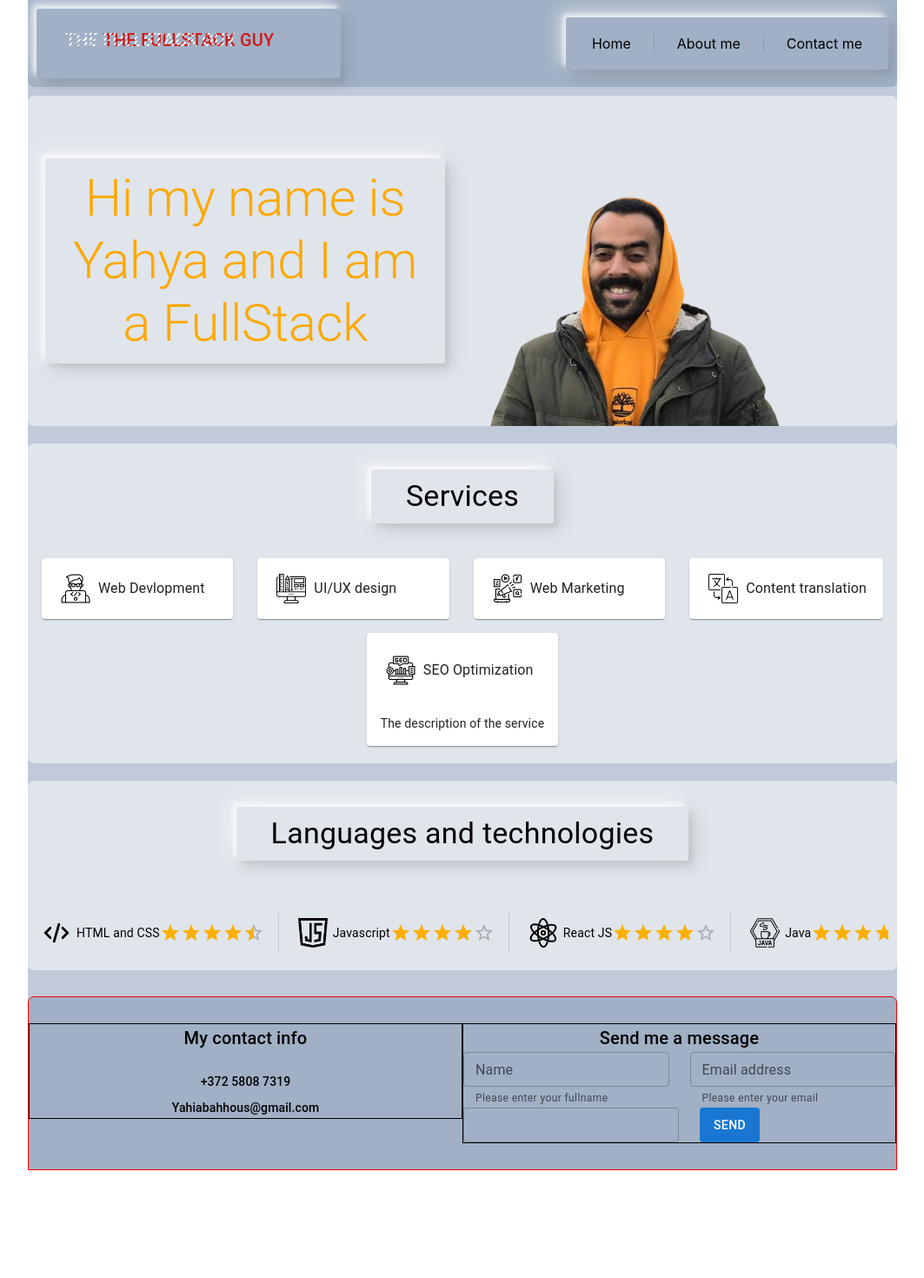
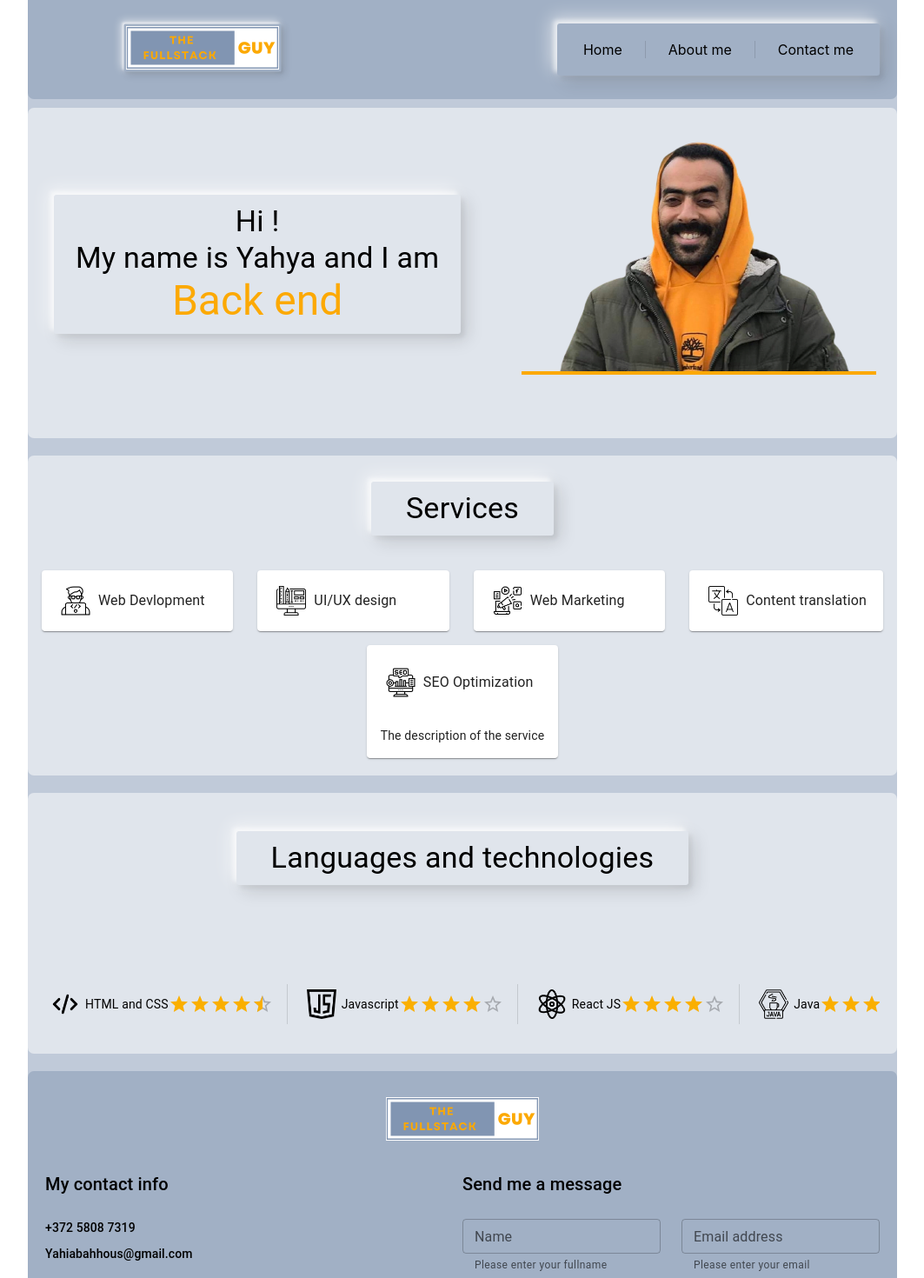
Before and after one commit to B-Yahia/prtfl, a React (Create React App) app: page / in a window 1280 px wide. Shown: the top 1470 px of the page at 87% size, without its empty margins (108-1171 px from the left). Before the commit the page ends 1346 px from the top, so only its background shows below. Built offline with nearby package versions, Linux system fonts and the light colour scheme.

Commit message:
fix responsive issues and add some animation in the hero section

```diff
--- a/src/App.css
+++ b/src/App.css
@@ -5,12 +5,15 @@
 }
 
 *::-webkit-scrollbar-track {
-  box-shadow: inset 0 0 6px rgba(0, 0, 0, 0.3);
+  box-shadow: inset 0 0 6px whitesmoke;
+  background-color: white;
 }
 
 *::-webkit-scrollbar-thumb {
-  background-color: darkgrey;
-  outline: 1px solid slategrey;
+  background-color: #e0e5ec;
+  outline: 1px solid #fca903;
+  box-shadow: inset 0 0 1px rgba(0, 0, 0, 0.3);
+  border-radius: 5px;
 }
 .App {
   text-align: center;
--- a/src/Components/Footer/Footer.css
+++ b/src/Components/Footer/Footer.css
@@ -3,16 +3,42 @@
     min-height: 150px;
     padding: 30px 0;
     height: auto;
-    margin: 30px 0 0;
+    margin: 20px 0 0;
+    padding: 0 20px 20px 20px;
     border-top-left-radius: 7px;
     border-top-right-radius: 7px;
     width: 100%;
 
 }
-.nano{
-    border: 1px solid;
+.logo-1{
+
+    max-width: 300px;
+    min-height: 50px;
+    padding:  5px 10px;
+    height: auto;
+    font-family: 'Muli', sans-serif;
+    scale: 0.5;
+
+
+
+}
+.footer-item{
     width: 100%;
+
+}
+.footer-logo{
+    width: 100%;
+}
+/* .nano{
+    border: 1px solid green;
+
 }
 .nano1{
     border: 1px solid red;
+    padding: 20px;
+    width: fit-content;
+    justify-content: center;
 }
+.nano2{
+    border: 1px solid blue;
+} */
--- a/src/Components/Footer/Footer.js
+++ b/src/Components/Footer/Footer.js
@@ -1,4 +1,5 @@
 import { Button, Grid, Stack, TextField, Typography } from "@mui/material";
+import logoPrtfl from "../../Images/Logo1.png"
 import "./Footer.css"
 import "../Neumo.css"
 
@@ -6,26 +7,29 @@ function Footer(){
     return(
         <div>
             <Grid container direction={{ xs:"column" ,md:"row" }}
-            justifyContent="center"
+            justifyContent={{ xs:"center" , md : "space-between"}}
             alignItems="flex-start"
-            className="footer-section nano1">
-                <Grid item className="nano" xs={12} md={6}>
-                    <Stack direction="column" spacing={3} justifyContent="flex-end">
-                        <Typography variant="h6">My contact info</Typography>
-                        <Stack direction="column" spacing={1}>
+            className="footer-section">
+                <Grid item xs={12} className="footer-logo">
+                <img src={logoPrtfl} className="logo-1 "/>
+                </Grid>
+                <Grid item  xs={12} md={6} className="footer-item">
+                    <Stack direction="column" spacing={3} justifyContent="flex-end" alignItems="flex-start"  >
+                        <Typography variant="h6" >My contact info</Typography>
+                        <Stack direction="column" spacing={1} justifyContent="center" alignItems="flex-start">
                             <Typography variant="subtitle2">+372 5808 7319</Typography>
                             <Typography variant="subtitle2">Yahiabahhous@gmail.com</Typography>
                         </Stack>
                     </Stack>
                 </Grid>
-                <Grid item className="nano" xs={12} md={6}>
-                    <Stack direction="column"  justifyContent="flex-start">
+                <Grid item  xs={12} md={6} className="footer-item">
+                    <Stack direction="column"  spacing={3} justifyContent="center" alignItems="flex-start" >
                         <Typography variant="h6">Send me a message </Typography>
-                        <Stack direction={{ xs:"column" ,sm:"row" }} spacing={3}>
+                        <Stack direction={{ xs:"column" ,sm:"row" }} spacing={3} justifyContent="flex-start" alignItems="flex-start">
                             <TextField size="small" id="outlined-basic" label="Name" variant="outlined" helperText="Please enter your fullname"/>
                             <TextField size="small" id="outlined-basic" label="Email address" variant="outlined" helperText="Please enter your email"/>
                         </Stack>
-                        <Stack direction={{ xs:"column" ,sm:"row" }} spacing={3}>
+                        <Stack direction={{ xs:"column" ,sm:"row" }} spacing={3} justifyContent="flex-start" alignItems="flex-start">
                             <TextField size="small" id="outlined-multiline-static" />
                             <Button variant="contained" disableElevation>Send</Button>
                         </Stack>
--- a/src/Components/HeroSection/HeroSection.css
+++ b/src/Components/HeroSection/HeroSection.css
@@ -4,24 +4,29 @@
     height: auto;
     margin: 10px 0;
     border-radius: 7px;
+    padding: 0 20px;
 
 }
 .hero-text{
-    margin: 10px 20px 30px 40px;
-    padding: 20px;
+    margin: 10px 20px ;
+    padding: 10px;
     align-self: center;
     min-height: 200px;
+}
+.txt-hero{
+    max-width: 100%;
+}
+.txt-hero-1{
     color: #fca903;
+    max-width: 100%;
 }
+
 .hero-image{
     position: relative;
     min-height: 270px;
 }
-.txt-hero{
-
-}
 .img-hero{
-    position:absolute;
+    box-shadow: 0 8px 0px -4px #fca903;
     bottom: 0px;
     right: 20%;
 }
--- a/src/Components/HeroSection/HeroSection.js
+++ b/src/Components/HeroSection/HeroSection.js
@@ -2,16 +2,40 @@ import { Grid, Typography } from "@mui/material";
 import mebg from "../../Images/me-bg.png"
 import "./HeroSection.css"
 import "../Neumo.css"
+import { Stack } from "@mui/system";
+import { useEffect, useState } from "react";
 
 function HeroSection(){
+    const skills = ["Web Developper", "Front end", "Back end " ,"Happy to help you"];
+    const [count, setCount] = useState(0);
+    const [text,setText] = useState("");
+    useEffect(() => {
+        const timer = setTimeout(() => {
+            changeSkill();
+          }, 1500); }, [text]);
+
+    function changeSkill(){
+        if(count<skills.length){
+            setCount(count+1)
+            setText(skills[count])
+        }else{
+            setCount(0)
+            setText("")
+        }
+    }
+
     return(
         <div>
-            <Grid container className="heroSection" >
-                <Grid item xs={12} md={6} className="hero-text">
-                    <Typography variant="h2" className="txt-hero neumo">Hi my name is Yahya and I am a FullStack</Typography>
+            <Grid container className="heroSection" direction={{ xs:"column", md :"row"}} justifyContent={{ xs:"center" , md : "space-between"}}>
+                <Grid item  className="hero-text">
+                    <Stack className="neumo ">
+                        <Typography variant="h4" className="txt-hero ">Hi !</Typography>
+                        <Typography variant="h4" className="txt-hero "> My name is Yahya and I am </Typography>
+                        <Typography variant="h3" className="txt-hero-1">{text}</Typography>
+                    </Stack>
                 </Grid>
-                <Grid item xs={12} md={6} className="hero-image">
-                    <img src={mebg} className="img-hero " />
+                <Grid item  className="hero-image">
+                    <img src={mebg} className="img-hero" />
                 </Grid>
             </Grid>
         </div>
--- a/src/Components/LogoAnimations.css
+++ /dev/null
@@ -1,38 +0,0 @@
-@import url('https://fonts.googleapis.com/css2?family=Poppins:ital,wght@1,900&display=swap');
-
-.logo {
-font-family: 'Poppins', sans-serif;
-
-
-  color: #cf1b1b;
-  font-size: 26px;
-  letter-spacing: 1px;
-  cursor: pointer;
-
-}
-
-
-
-.logo::after {
-  content: "THE FULLSTACK GUY";
-  position: absolute;
-  color: transparent;
-  background-image: repeating-linear-gradient(
-    135deg,
-    transparent 0,
-    transparent 2px,
-    white 2px,
-    white 4px
-  );
-  -webkit-background-clip: text;
-  top: 20px;
-  left: 33px;
-  transition: 1s;
-}
-
-
-
-.logo:hover:after {
-  top: 10px;
-  left: 10px;
-}
--- a/src/Components/NavigationBar/NavigationBar.css
+++ b/src/Components/NavigationBar/NavigationBar.css
@@ -1,17 +1,15 @@
 
 .logo-1{
-
-    width: 350px;
-    min-height: 50px;
-    padding:  20px ;
-    height: 80px;
-
+    max-width: 400px;
+    min-width: 300px;
+    height: auto;
+    padding:  5px 5px;
 }
 
 .nav-bar{
     background: #a1b0c5;
     height: auto;
-    padding: 10px;
+    padding: 0 20px;
     margin:0 0 10px;
     border-bottom-left-radius: 7px;
     border-bottom-right-radius: 7px;
--- a/src/Components/NavigationBar/NavigationBar.js
+++ b/src/Components/NavigationBar/NavigationBar.js
@@ -1,18 +1,18 @@
 import { Grid, Typography } from "@mui/material";
 import Menu from "../Menu/Menu";
+import logoPrtfl from "../../Images/Logo1.png"
 import "./NavigationBar.css"
 import "../Neumo.css"
-import "../LogoAnimations.css"
+
 
 function NavigationBar(){
     return(
         <div className="nav-bar">
-            <Grid container spacing={3} justifyContent={{ xs:"center" , md : "space-between"}} alignItems="center"
-            columns={3}
+            <Grid container justifyContent={{ xs:"center" , md : "space-between"}} alignItems="center"
             direction={{ sx:"column" , sm:"row"}}
             >
-                <Grid item  >
-                    <Typography variant="h6" className="logo-1 neumo logo">THE FULLSTACK GUY</Typography>
+                <Grid item >
+                    <img src={logoPrtfl} alt="The fullstack guy Logo" className="logo-1 neumo "/>
                 </Grid>
                 <Grid item  >
                     <Menu/>
--- a/src/Components/TechnoAndLanguage/TechnoAndLanguage.css
+++ b/src/Components/TechnoAndLanguage/TechnoAndLanguage.css
@@ -1,11 +1,9 @@
 .techno-section{
     background: #e0e5ec;
-    min-height: 200px;
+    min-height: 300px;
     height: auto;
     margin: 20px 0px ;
-    box-sizing: border-box;
-
-    padding: 20px 10px;
+    padding: 20px 20px;
     border-radius: 7px;
 }
 .techno-container{
```
Also changed, not shown: src/Images/Logo.png (added), src/Images/Logo1.png (added).
